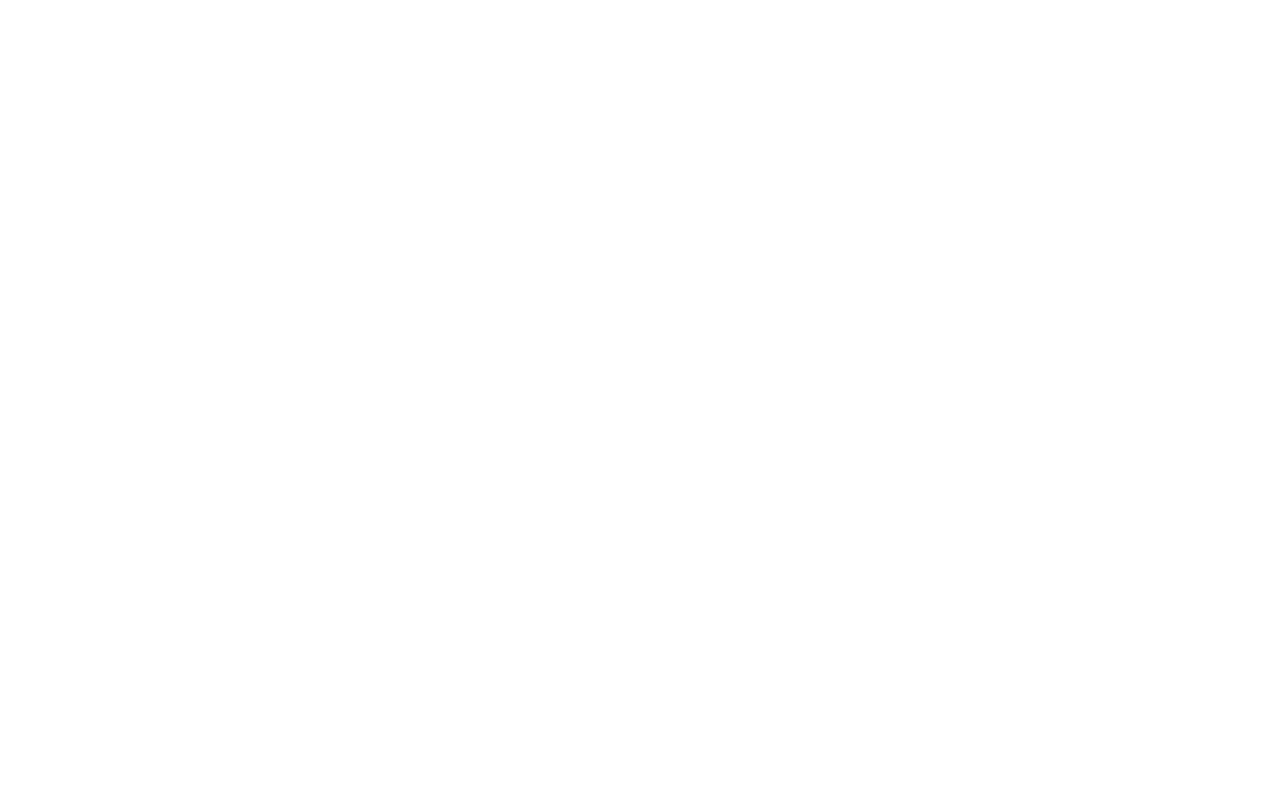
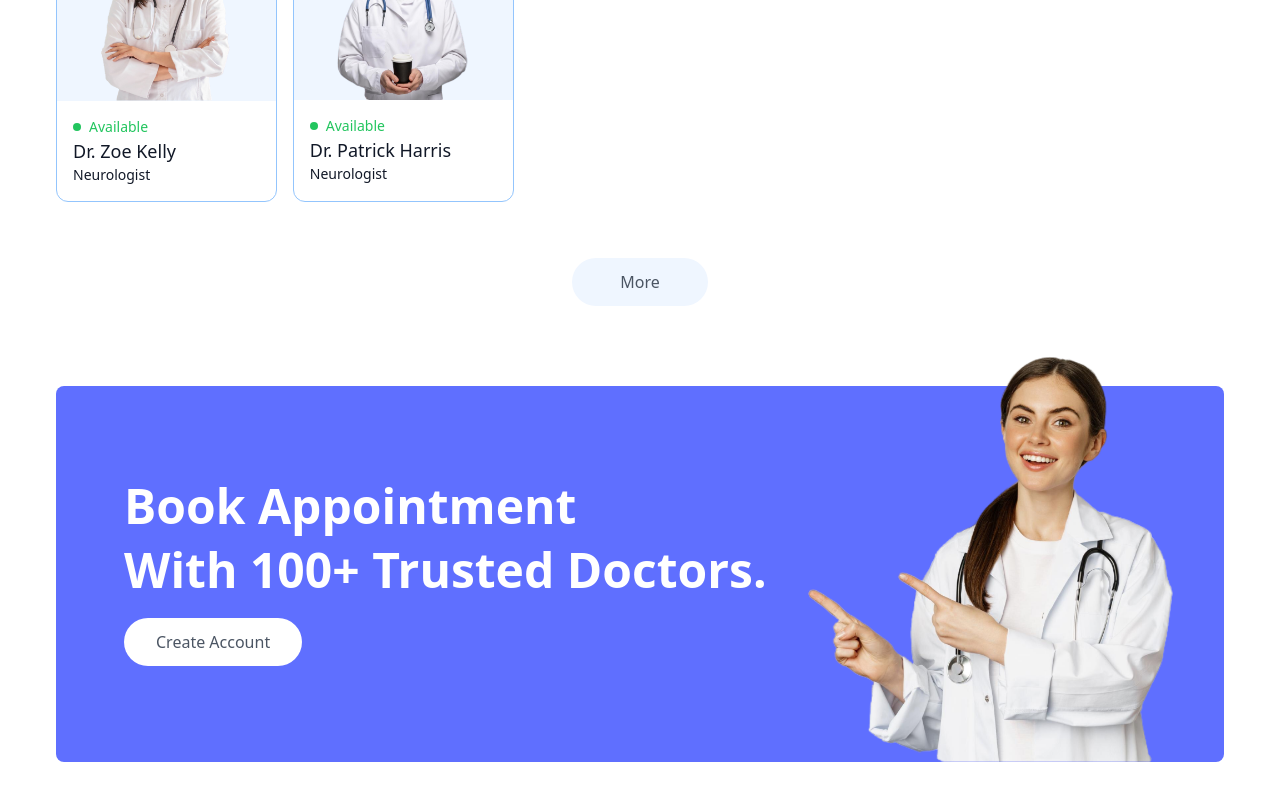
Before and after one commit to Sudarshan0306/Prescripto, a React (Vite) app in the folder frontend/: page / in a window 1280 px wide. Shown: the part 1939-2739 px from the top of the page. Before the commit the page ends 1963 px from the top, so only its background shows below. Built offline with nearby package versions, Linux system fonts and the light colour scheme.

Commit message:
complete banner component

```diff
--- /dev/null
+++ b/frontend/src/Components/Banner.jsx
@@ -0,0 +1,37 @@
+import React from "react";
+import { assets } from "../assets/assets_frontend/assets";
+import { useNavigate } from "react-router-dom";
+
+const Banner = () => {
+  const navigate = useNavigate();
+  return (
+    <div className="flex bg-primary rounded-lg px-6 sm:px-6 md:px-14 lg:px-12 my-20 md:mx-10">
+      {/*--------- Left side -------------*/}
+      <div className="flex-1 py-8 sm:py-10 md:py-16 lg:py-24 lg:pl-5">
+        <div className="text-xl sm:text-2xl md:text-3xl lg:text-5xl font-semibold text-white">
+          <p>Book Appointment</p>
+          <p className="mt-4">With 100+ Trusted Doctors.</p>
+        </div>
+        <button
+          onClick={() => {
+            navigate("/login");
+            scrollTo(0, 0);
+          }}
+          className="bg-white text-sm sm:text-base text-gray-600 px-8 py-3 rounded-full mt-6 hover:scale-105 transition-all"
+        >
+          Create Account
+        </button>
+      </div>
+      {/*--------- Right side -------------*/}
+      <div className="hidden md:block md:w-1/2 lg:w-[370px] relative">
+        <img
+          className="w-full absolute bottom-0 right-0 max-w-md"
+          src={assets.appointment_img}
+          alt=""
+        />
+      </div>
+    </div>
+  );
+};
+
+export default Banner;
--- a/frontend/src/Components/TopDoctors.jsx
+++ b/frontend/src/Components/TopDoctors.jsx
@@ -12,7 +12,7 @@
         Simply browse through our extensive list of trusted doctors.
       </p>
       <div className="w-full grid grid-cols-auto gap-4 pt-5 gap-y-6 px-3 sm:px-0">
-        {doctors.slice(0, 10).map((item, index) => (
+        {doctors.slice(0, 12).map((item, index) => (
           <div
             onClick={() => navigate(`/appointment/${item._id}`)}
             key={index}
--- a/frontend/src/pages/Home.jsx
+++ b/frontend/src/pages/Home.jsx
@@ -2,6 +2,7 @@
 import Header from '../Components/Header'
 import SpecialityMenu from '../Components/SpecialityMenu'
 import TopDoctors from '../Components/TopDoctors'
+import Banner from '../Components/Banner'
 
 const Home = () => {
   return (
@@ -9,6 +10,7 @@
       <Header />
       <SpecialityMenu />
       <TopDoctors />
+      <Banner />
     </div>
   )
 }
```
